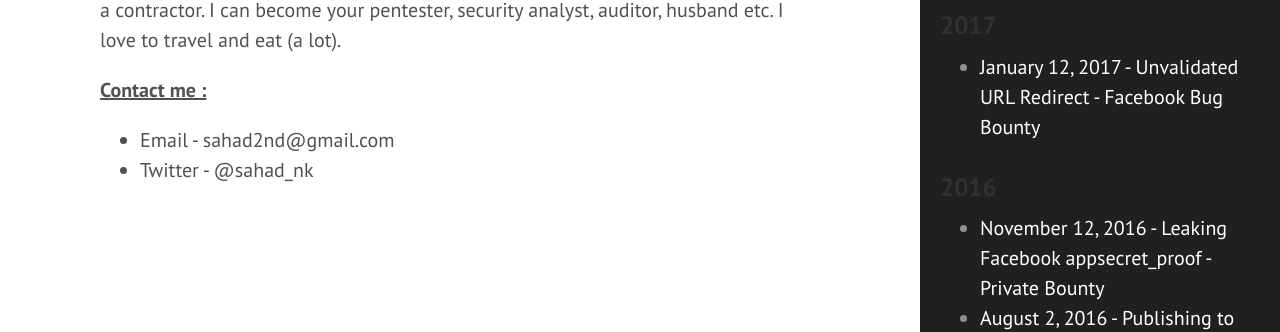
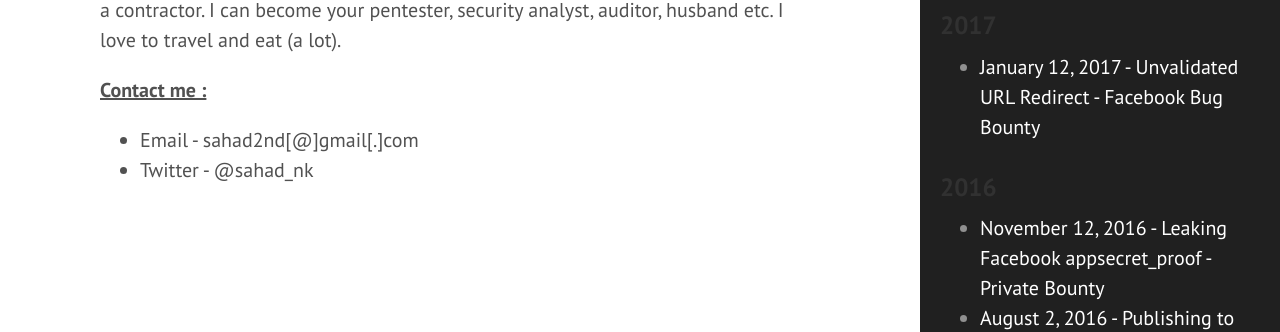
Before and after one commit to sahadnk72/sahadnk72.github.io, a Jekyll site: the page built from about.md, in a window 1280 px wide. Shown: the part 235-567 px from the top of the page. Built offline with Jekyll 4.4.1, drawn with Linux system fonts in a browser that asks for light colours.

```diff
--- a/about.md
+++ b/about.md
@@ -9,5 +9,5 @@ Application security enthusiast based in India. Passionate in security, defense
 
 <b><u>Contact me :</u></b>
 
-* Email - sahad2nd@gmail.com
+* Email - sahad2nd[@]gmail[.]com
 * Twitter - @sahad_nk
```
